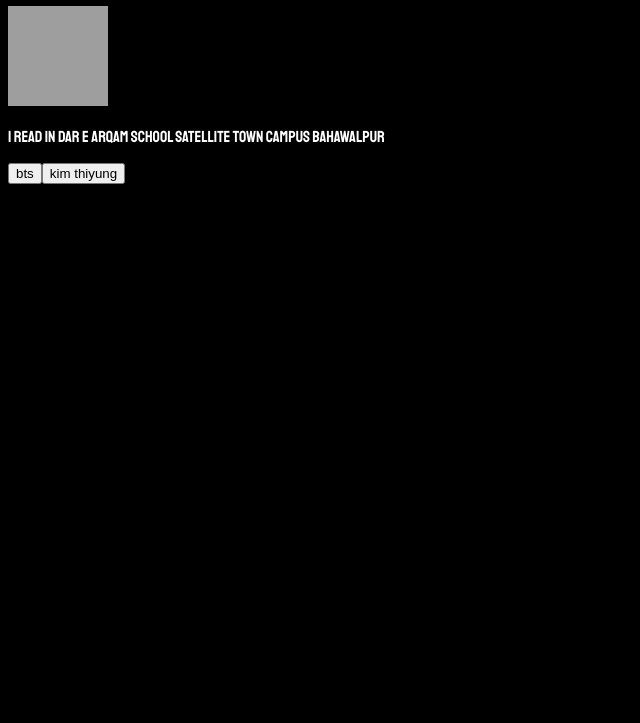
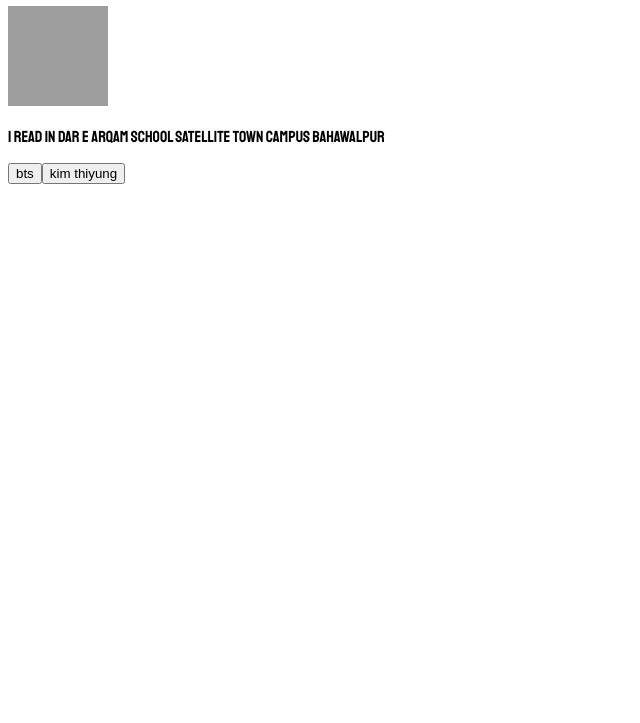
Before and after one commit to hafsamalik12/personal-site, a plain HTML site: page index.html in a window 1280 px wide. Shown: the part 77-800 px from the top of the page, without its empty margins (0-640 px from the left). Drawn offline with Linux system fonts and the light colour scheme; grey boxes are pictures that could not be loaded.

Commit message:
Update style.css

```diff
--- a/style.css
+++ b/style.css
@@ -1,9 +1,12 @@
 body{
-    background-color: black;
+    background-color: white;
     font-family: "Staatliches";
-    color: white;
+    color: black;
 }
 .imagev{
     height: 100px;
     width: 100px;
 }
+.class{
+    background-colour:purple;
+}
```
